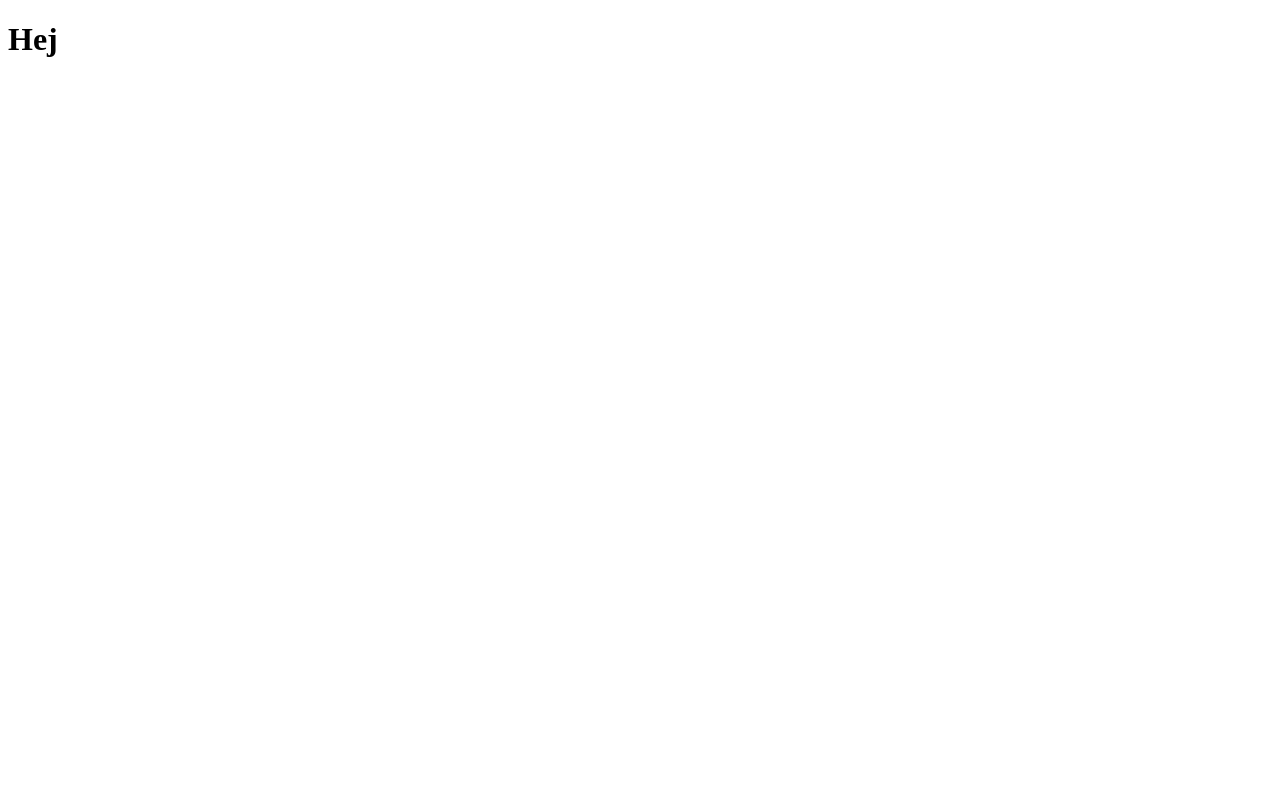
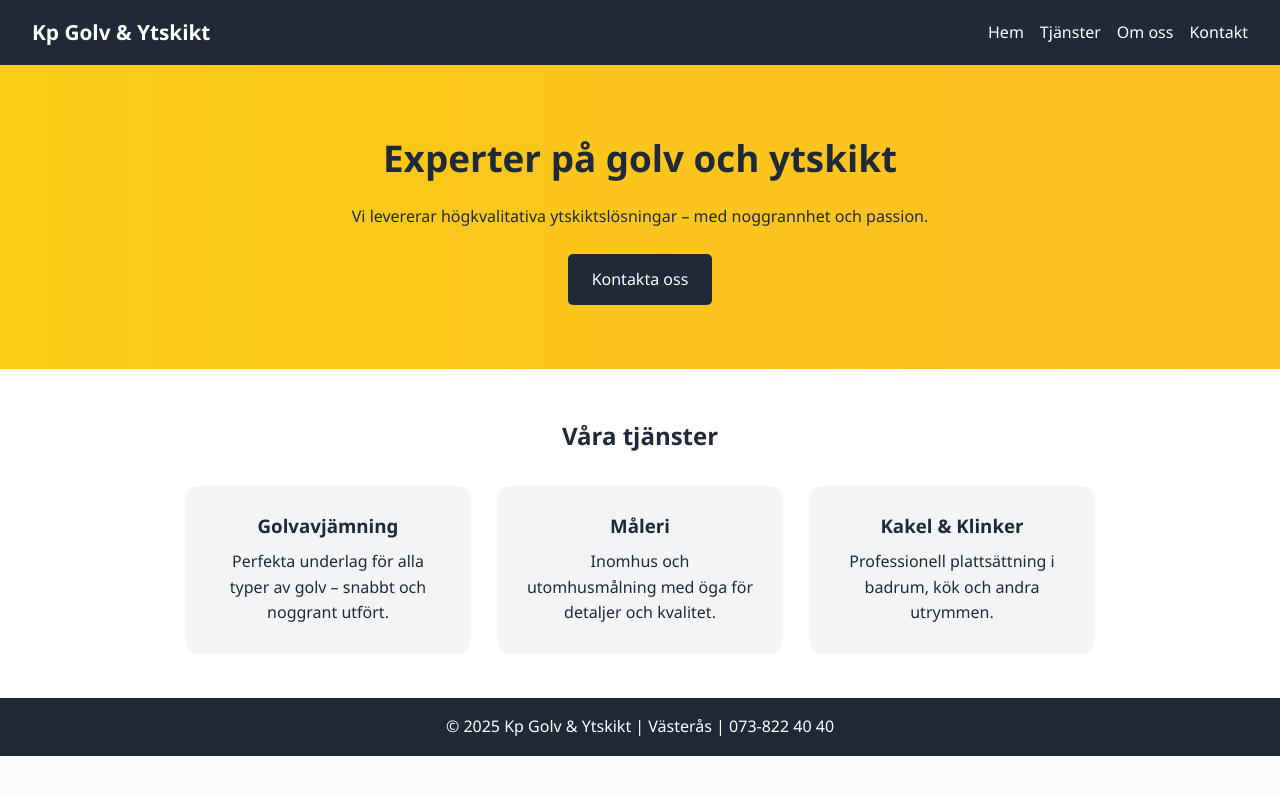
Before and after one commit to Kent-Poli/kpgolv.se, a plain HTML site: page index.html in a window 1280 px wide. Drawn offline with Linux system fonts and the light colour scheme.

Commit message:
Första commit

```diff
--- /dev/null
+++ b/index.css
@@ -0,0 +1,146 @@
+/* Grundläggande stil */
+* {
+  box-sizing: border-box;
+  margin: 0;
+  padding: 0;
+}
+
+body {
+  font-family: "Segoe UI", sans-serif;
+  background-color: #f9fafb;
+  color: #1f2937;
+  line-height: 1.6;
+}
+
+/* Header */
+header {
+  background-color: #1f2937;
+  color: white;
+  display: flex;
+  justify-content: space-between;
+  align-items: center;
+  padding: 1rem 2rem;
+  position: sticky;
+  top: 0;
+  z-index: 1000;
+}
+
+.logo {
+  font-size: 1.3rem;
+  font-weight: bold;
+}
+
+nav ul {
+  list-style: none;
+  display: flex;
+  gap: 1rem;
+}
+
+nav a {
+  color: white;
+  text-decoration: none;
+}
+
+nav a:hover {
+  color: #facc15;
+}
+
+/* Meny-knapp för mobil */
+.menu-toggle {
+  display: none;
+  font-size: 1.8rem;
+  cursor: pointer;
+}
+
+/* Hero */
+.hero {
+  text-align: center;
+  padding: 4rem 2rem;
+  background: linear-gradient(to right, #facc15, #fbbf24);
+  color: #1f2937;
+}
+
+.hero h1 {
+  font-size: 2.3rem;
+  margin-bottom: 1rem;
+}
+
+.cta {
+  display: inline-block;
+  margin-top: 1.5rem;
+  padding: 0.8rem 1.5rem;
+  background-color: #1f2937;
+  color: white;
+  border-radius: 5px;
+  text-decoration: none;
+}
+
+.cta:hover {
+  background-color: #111827;
+}
+
+/* Tjänster */
+.tjanster {
+  padding: 3rem 2rem;
+  background-color: #fff;
+  text-align: center;
+}
+
+.service-boxes {
+  display: flex;
+  flex-wrap: wrap;
+  justify-content: center;
+  gap: 2rem;
+  margin-top: 2rem;
+}
+
+.service {
+  background-color: #f3f4f6;
+  padding: 1.5rem;
+  border-radius: 8px;
+  width: 280px;
+  box-shadow: 0 2px 6px rgba(0, 0, 0, 0.1);
+}
+
+.service h3 {
+  margin-bottom: 0.5rem;
+}
+
+/* Footer */
+footer {
+  background-color: #1f2937;
+  color: white;
+  text-align: center;
+  padding: 1rem;
+}
+
+/* Responsivitet */
+@media (max-width: 768px) {
+  nav ul {
+    display: none;
+    flex-direction: column;
+    background-color: #1f2937;
+    position: absolute;
+    top: 60px;
+    right: 0;
+    width: 100%;
+    padding: 1rem;
+  }
+
+  nav ul.active {
+    display: flex;
+  }
+
+  .menu-toggle {
+    display: block;
+  }
+
+  .hero h1 {
+    font-size: 1.8rem;
+  }
+
+  .service-boxes {
+    flex-direction: column;
+    align-items: center;
+  }
+}
--- a/index.html
+++ b/index.html
@@ -1,11 +1,66 @@
 <!DOCTYPE html>
-<html lang="en">
+<html lang="sv">
   <head>
     <meta charset="UTF-8" />
     <meta name="viewport" content="width=device-width, initial-scale=1.0" />
-    <title>Document</title>
+    <title>Kp Golv & Ytskikt</title>
+    <link rel="stylesheet" href="index.css" />
   </head>
   <body>
-    <h1>Hej</h1>
+    <header>
+      <div class="logo">Kp Golv & Ytskikt</div>
+      <nav>
+        <div class="menu-toggle" id="menu-toggle">&#9776;</div>
+        <ul id="nav-links">
+          <li><a href="#">Hem</a></li>
+          <li><a href="#">Tjänster</a></li>
+          <li><a href="#">Om oss</a></li>
+          <li><a href="#">Kontakt</a></li>
+        </ul>
+      </nav>
+    </header>
+
+    <section class="hero">
+      <h1>Experter på golv och ytskikt</h1>
+      <p>
+        Vi levererar högkvalitativa ytskiktslösningar – med noggrannhet och
+        passion.
+      </p>
+      <a href="#kontakt" class="cta">Kontakta oss</a>
+    </section>
+
+    <section class="tjanster">
+      <h2>Våra tjänster</h2>
+      <div class="service-boxes">
+        <div class="service">
+          <h3>Golvavjämning</h3>
+          <p>
+            Perfekta underlag för alla typer av golv – snabbt och noggrant
+            utfört.
+          </p>
+        </div>
+        <div class="service">
+          <h3>Måleri</h3>
+          <p>Inomhus och utomhusmålning med öga för detaljer och kvalitet.</p>
+        </div>
+        <div class="service">
+          <h3>Kakel & Klinker</h3>
+          <p>Professionell plattsättning i badrum, kök och andra utrymmen.</p>
+        </div>
+      </div>
+    </section>
+
+    <footer>
+      <p>&copy; 2025 Kp Golv & Ytskikt | Västerås | 073-822 40 40</p>
+    </footer>
+
+    <script>
+      const toggle = document.getElementById("menu-toggle");
+      const navLinks = document.getElementById("nav-links");
+
+      toggle.addEventListener("click", () => {
+        navLinks.classList.toggle("active");
+      });
+    </script>
   </body>
 </html>
```
